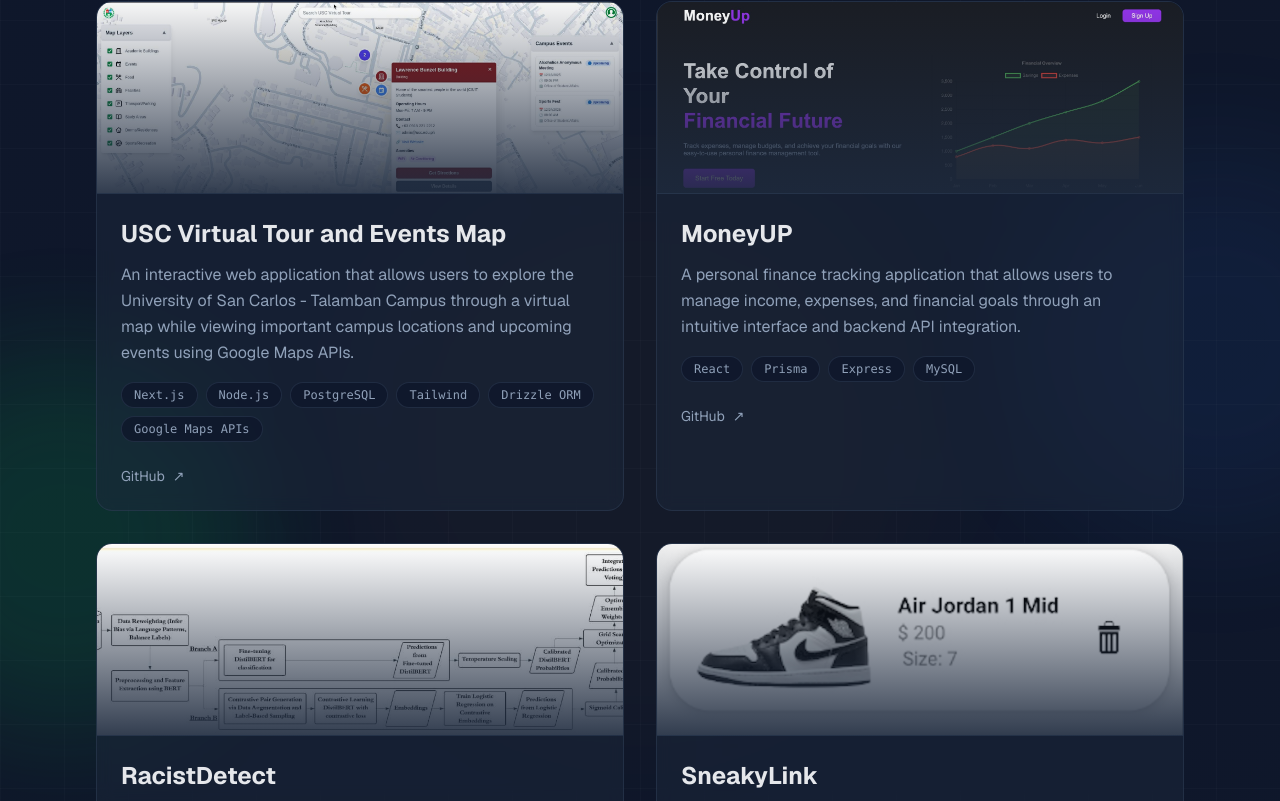
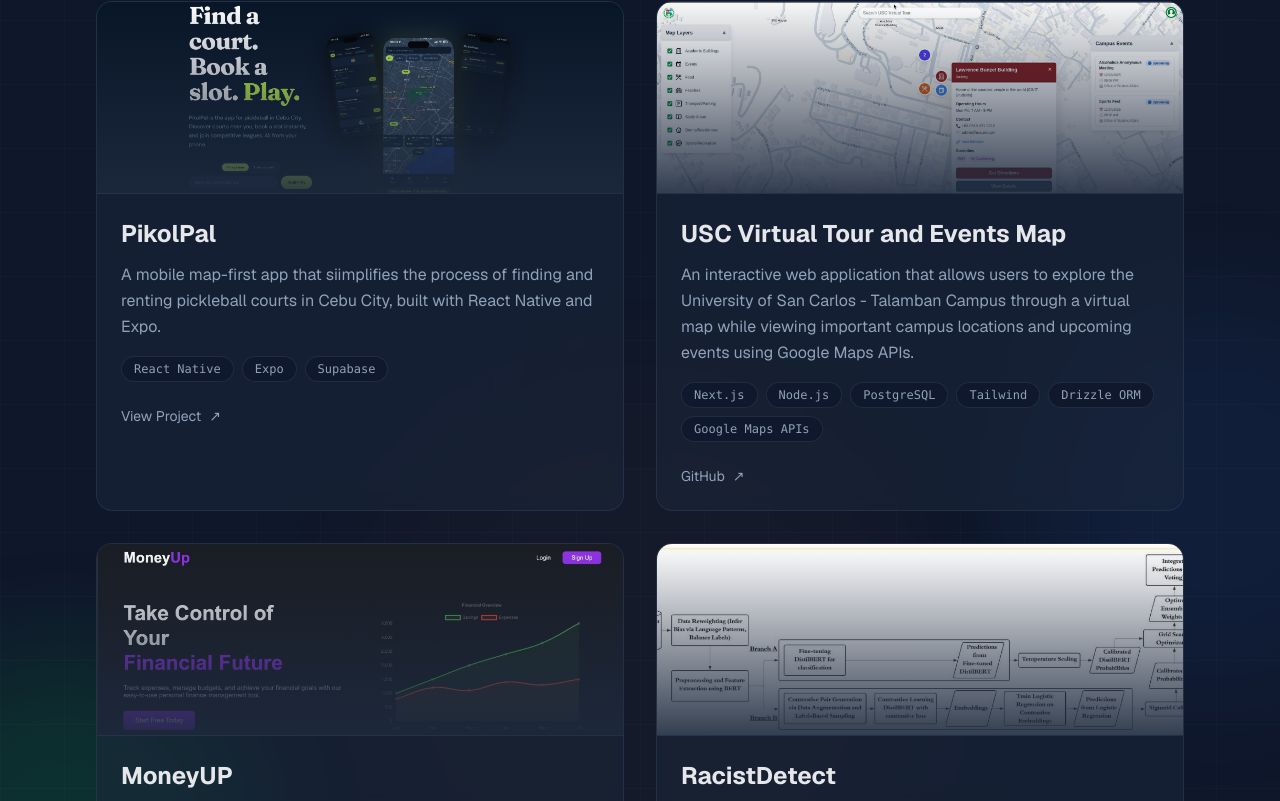
Before and after one commit to clandy07/emc-portfolio, a React (Vite) app: page / in a window 1280 px wide. Shown: the part 4658-5459 px from the top of the page. Built offline with nearby package versions, Linux system fonts and the light colour scheme.

Commit message:
feat: Add PikolPal project with details and image

```diff
--- a/src/screens/Projects.tsx
+++ b/src/screens/Projects.tsx
@@ -3,10 +3,18 @@ import uscVT from '../assets/uscVT.jpeg';
 import RD from '../assets/RD.jpeg';
 import mup from '../assets/mUp.jpeg';
 import sl from '../assets/sl2.png';
+import pikol from '../assets/pikol.png';
 
 
 function Projects() {
     const projects = [
+         {
+            title: "PikolPal",
+            description: "A mobile map-first app that siimplifies the process of finding and renting pickleball courts in Cebu City, built with React Native and Expo.",
+            tech: ["React Native", "Expo", "Supabase"],
+            image: pikol,
+            view: "https://beta.pikolpal.com/",
+        },
         {
             title: "USC Virtual Tour and Events Map",
             description: "An interactive web application that allows users to explore the University of San Carlos - Talamban Campus through a virtual map while viewing important campus locations and upcoming events using Google Maps APIs.",
@@ -127,6 +135,7 @@ function Projects() {
 
                                 {/* Links */}
                                 <div className="flex items-center gap-4">
+                                    {project.github && (
                                         <a
                                             href={project.github}
                                             className="flex items-center gap-2 text-sm text-slate-400 hover:text-green-400 transition-colors duration-300"
@@ -134,6 +143,16 @@ function Projects() {
                                             <span>GitHub</span>
                                             <span>↗</span>
                                         </a>
+                                    )}
+                                    {project.view && (
+                                        <a
+                                            href={project.view}
+                                            className="flex items-center gap-2 text-sm text-slate-400 hover:text-blue-400 transition-colors duration-300"
+                                        >
+                                            <span>View Project</span>
+                                            <span>↗</span>
+                                        </a>
+                                    )}
                                 </div>
                             </div>
                         </motion.div>
```
Also changed, not shown: src/assets/pikol.png (added). Lines whose indentation alone changed are shown as unchanged.
